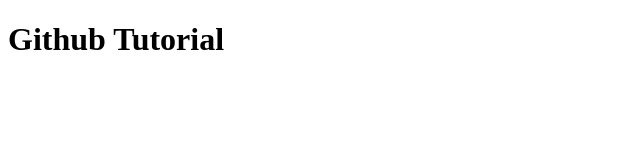
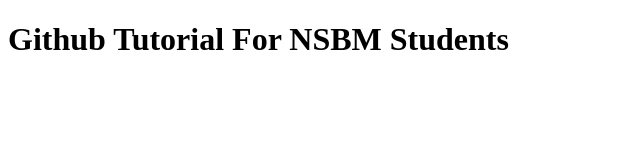
Before and after one commit to Shafran123/Github-Tutorial, a plain HTML site: page index.html in a window 1280 px wide. Shown: the whole page, without its empty margins (0-640 px from the left). Drawn offline with Linux system fonts and the light colour scheme.

Commit message:
Update H1 Text

```diff
--- a/index.html
+++ b/index.html
@@ -5,6 +5,6 @@
     </head>
 
     <body>
-        <h1>Github Tutorial</h1>
+        <h1>Github Tutorial For NSBM Students</h1>
     </body>
 </html>
```
